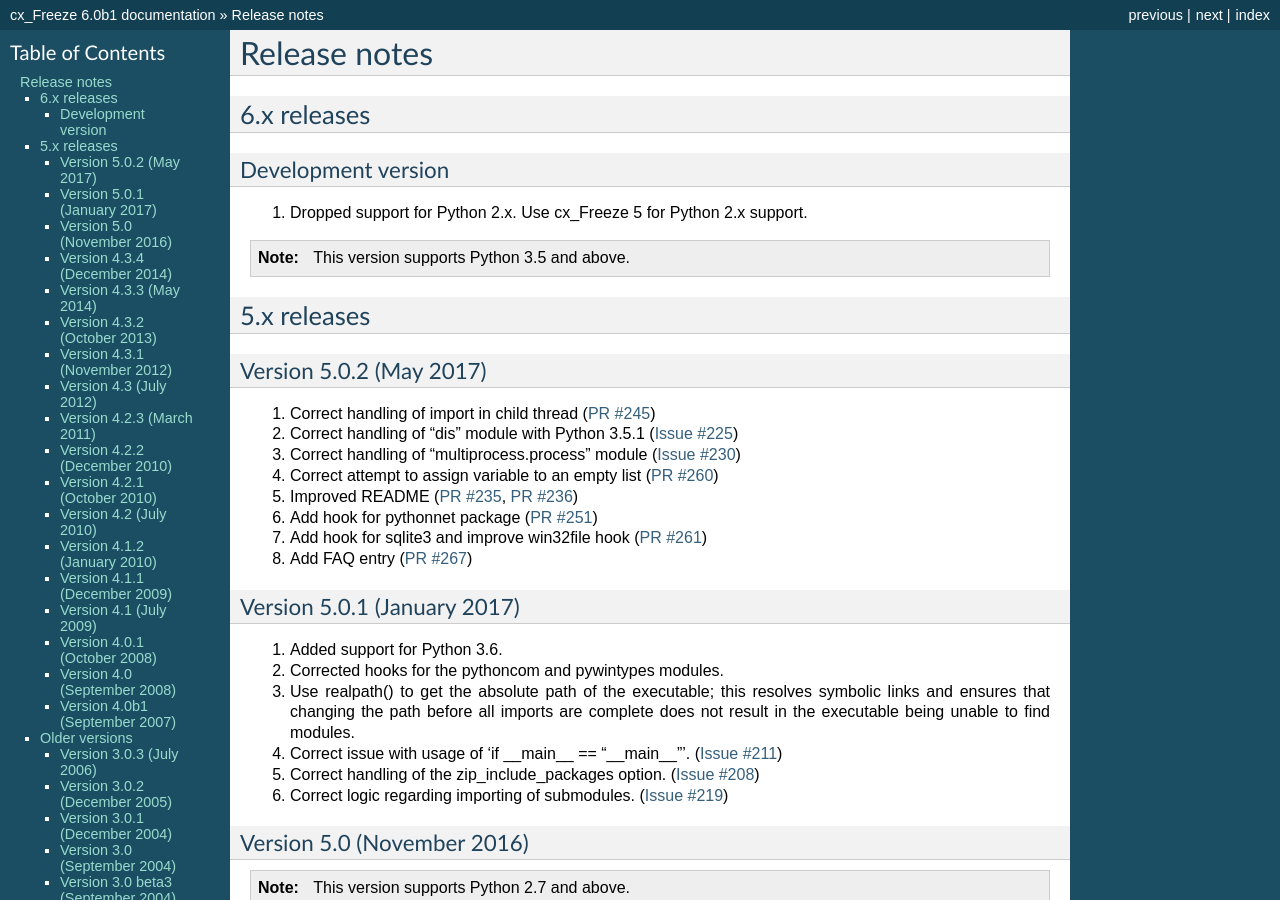
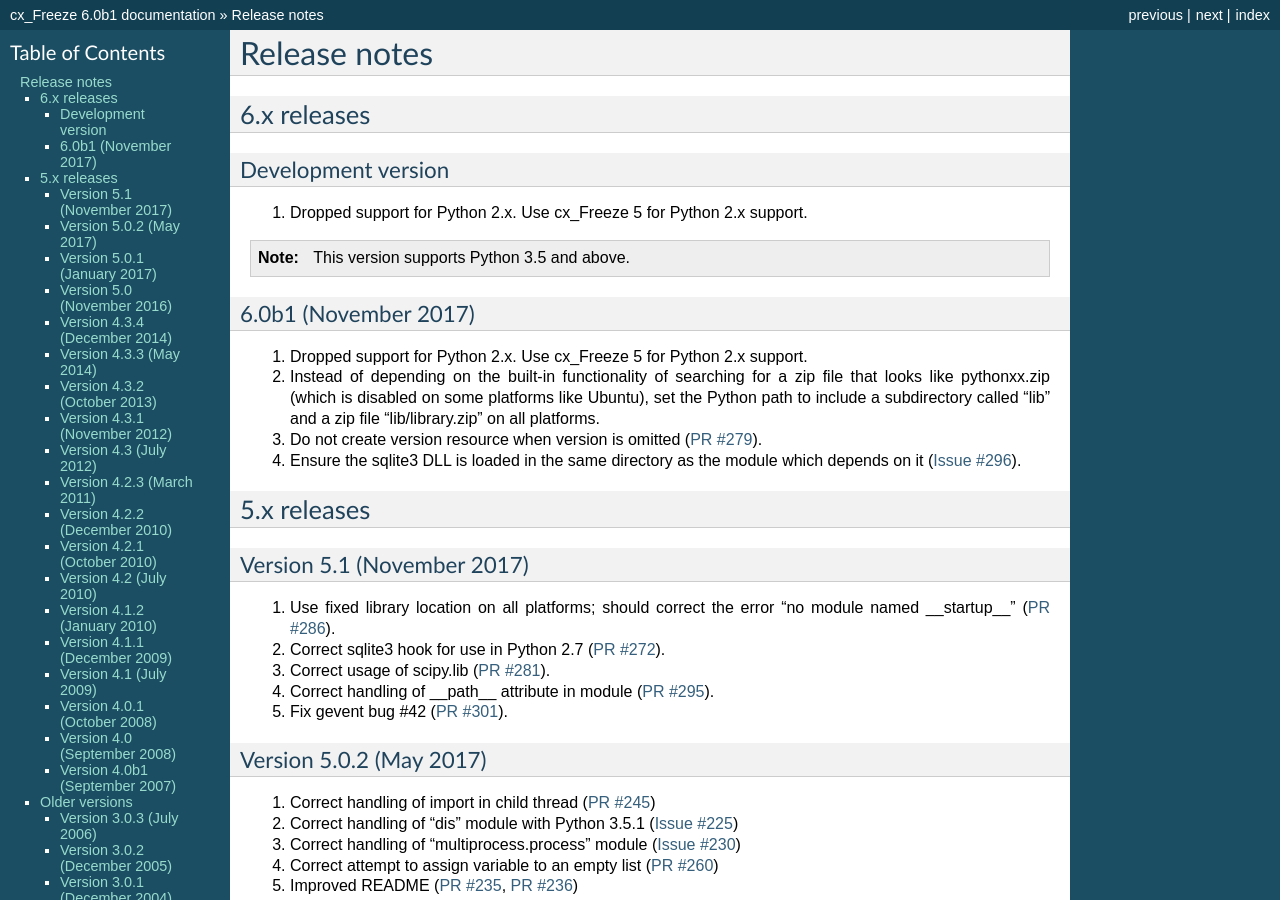
Before and after one commit to marcelotduarte/cx_Freeze, a Sphinx documentation site: the page built from doc/releasenotes.rst, in a window 1280 px wide and 900 px high. Built offline with Sphinx 7.4.7, drawn with Linux system fonts in a browser that asks for light colours; pages that are not in the unit, such as notebooks, are missing from menus.

Commit message:
Preparing to release 6.0b1.

```diff
--- a/doc/releasenotes.rst
+++ b/doc/releasenotes.rst
@@ -12,8 +12,41 @@
 .. note:: This version supports Python 3.5 and above.
 
 
+6.0b1 (November 2017)
+---------------------
+
+#) Dropped support for Python 2.x. Use cx_Freeze 5 for Python 2.x support.
+#) Instead of depending on the built-in functionality of searching for a zip
+   file that looks like pythonxx.zip (which is disabled on some platforms like
+   Ubuntu), set the Python path to include a subdirectory called "lib" and a
+   zip file "lib/library.zip" on all platforms.
+#) Do not create version resource when version is omitted (`PR #279`_).
+#) Ensure the sqlite3 DLL is loaded in the same directory as the module which
+   depends on it (`Issue #296`_).
+
+.. _PR #279: https://github.com/anthony-tuininga/cx_Freeze/pull/279
+.. _Issue #296: https://github.com/anthony-tuininga/cx_Freeze/issues/296
+
+
 5.x releases
 ############
+
+
+Version 5.1 (November 2017)
+---------------------------
+
+#) Use fixed library location on all platforms; should correct the error
+   "no module named __startup__" (`PR #286`_).
+#) Correct sqlite3 hook for use in Python 2.7 (`PR #272`_).
+#) Correct usage of scipy.lib (`PR #281`_).
+#) Correct handling of __path__ attribute in module (`PR #295`_).
+#) Fix gevent bug #42 (`PR #301`_).
+
+.. _PR #272: https://github.com/anthony-tuininga/cx_Freeze/pull/272
+.. _PR #281: https://github.com/anthony-tuininga/cx_Freeze/pull/281
+.. _PR #286: https://github.com/anthony-tuininga/cx_Freeze/pull/286
+.. _PR #295: https://github.com/anthony-tuininga/cx_Freeze/pull/295
+.. _PR #301: https://github.com/anthony-tuininga/cx_Freeze/pull/301
 
 
 Version 5.0.2 (May 2017)
```
